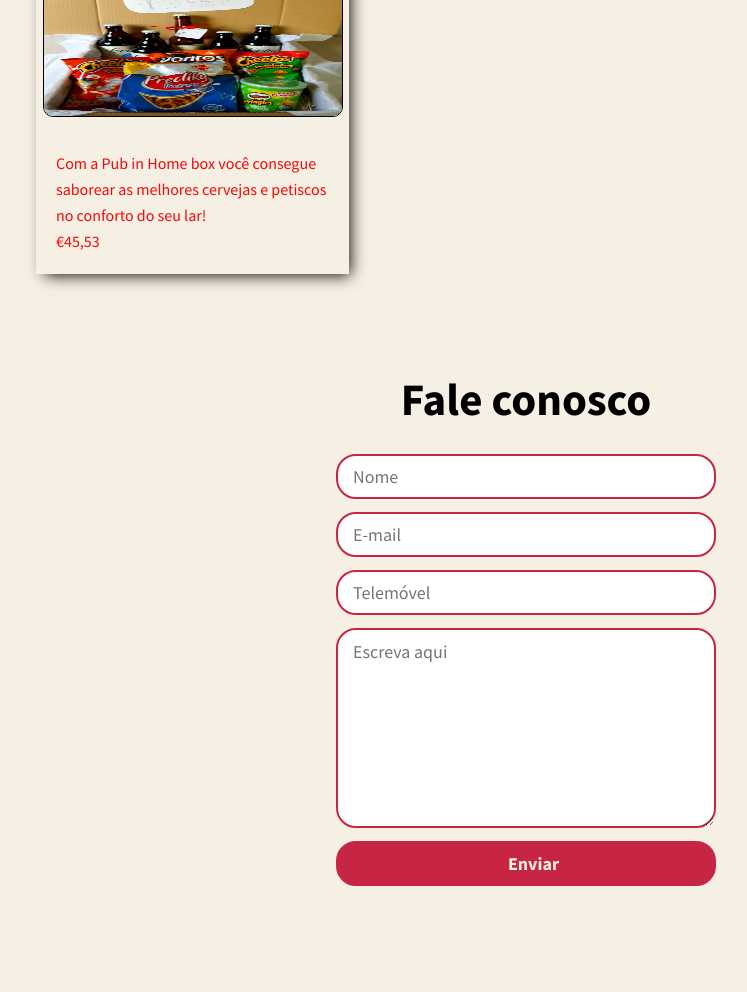
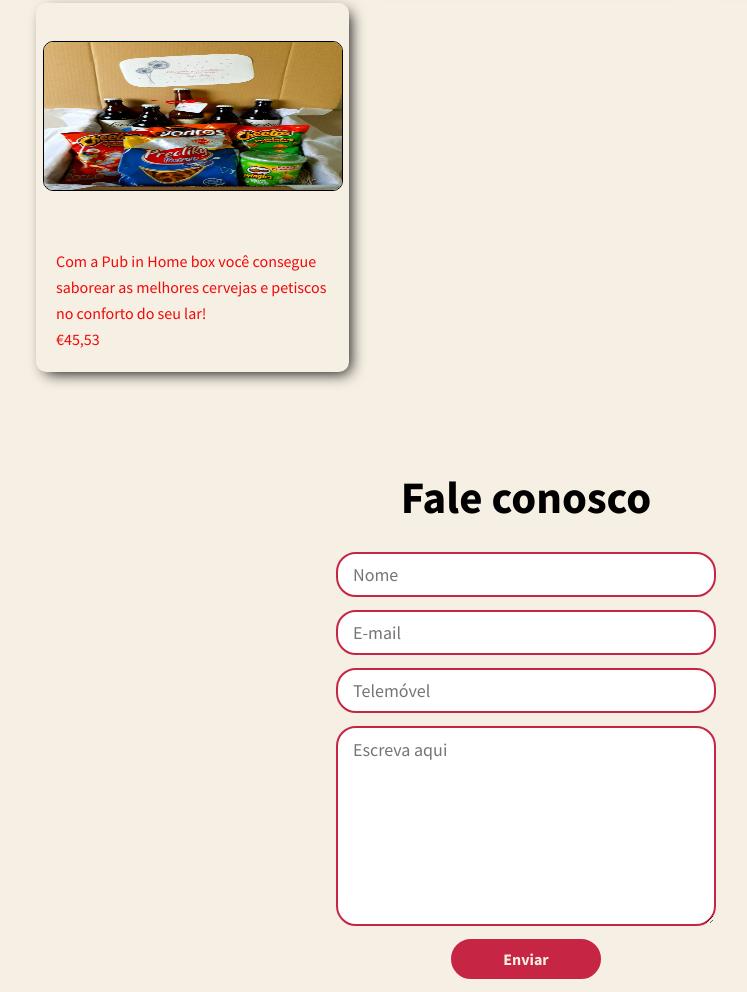
Before and after one commit to carolinalealdoprado/siteloveinbox, a plain HTML site: page index.html in a window 1280 px wide. Shown: the part 592-1584 px from the top of the page, without its empty margins (114-861 px from the left). Before the commit the page ends 1491 px from the top, so only its background shows below. Drawn offline with Linux system fonts and the light colour scheme.

Commit message:
refina estilo do boão e dos cards

```diff
--- a/style.css
+++ b/style.css
@@ -6,9 +6,13 @@
     outline: 0;
 }
 
-html,
-body, form input, form textarea {
+html,form input, form textarea {
     height: 100vh;
+    font-family: "Source Sans Pro", 'Times New Roman';
+    text-rendering: optimizeLegibility;
+    -webkit-font-smoothing: antialiased;
+}
+body {
     font-family: "Source Sans Pro", 'Times New Roman';
     text-rendering: optimizeLegibility;
     -webkit-font-smoothing: antialiased;
@@ -119,10 +123,16 @@ form [type="submit"] {
     background-color: #C62644;
     color: #F6EFE3;
     font-weight: bold;
+    width: 150px;
+    padding-left: 0px;
+    font-size: 16px;
+    height: 40px;
+
 }
 form [type="submit"]:hover {
     cursor: pointer;
-    background-color: #F3AC61;
+    background-color: #c62643d2;
+    transform: translateY(-2px);
 }
 
 main .container-main img{
@@ -130,6 +140,11 @@ main .container-main img{
 }
 
 /* CARDS */
+
+
+a {
+text-decoration: none;
+}
 
 .cards {
     width: 90%;
@@ -155,6 +170,7 @@ main .container-main img{
     box-shadow: 5px 5px 15px -4px #000000;
     transition: all 0.3s ease 0s;
     color: #8AD2C6;
+    border-radius: 10px;
 }
 
 .card:hover{
@@ -166,6 +182,8 @@ main .container-main img{
     padding-top: 56.25%;
     overflow: hidden;
     position: relative;
+    border-radius: 10px 10px 0px 0px;
+    height: 225px;
 
 }
 
```
